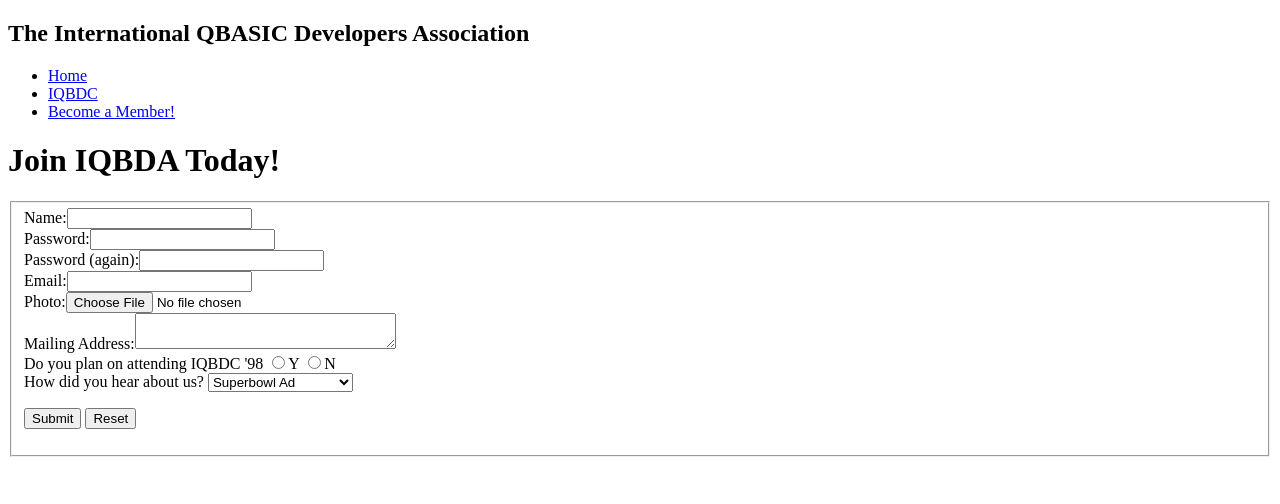
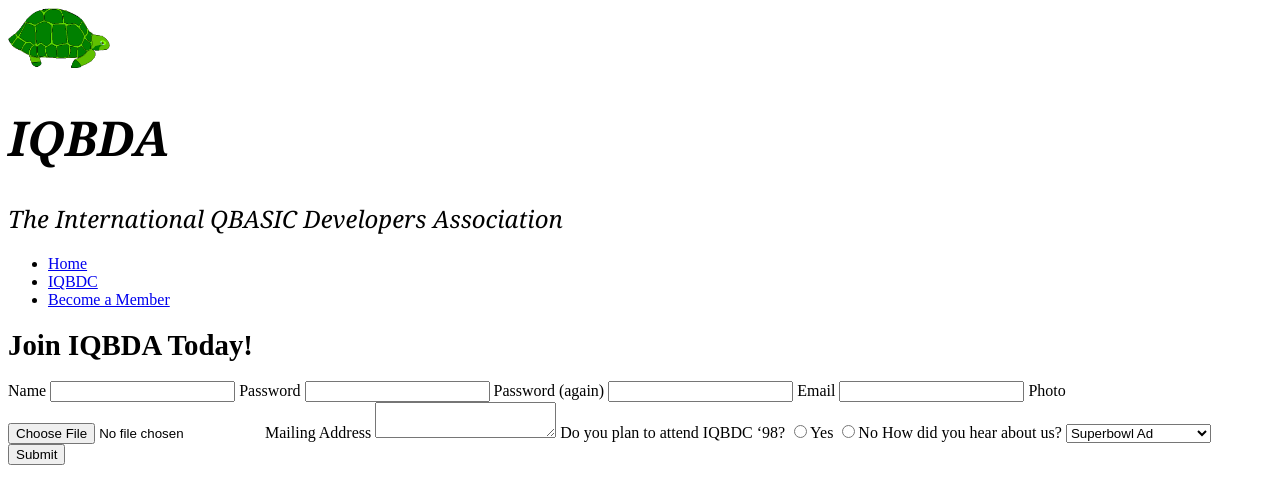
Before and after one commit to aperas/IQBDA, a plain HTML site: page member.html in a window 1280 px wide. Drawn offline with Linux system fonts and the light colour scheme.

Commit message:
Complete Session 6

```diff
--- /dev/null
+++ b/base.css
@@ -0,0 +1,17 @@
+#page-header {font-family: Georgia, Times, Serif; font-style: italic;}
+
+#page-header h1 {font-size: 3em; font-weight: bold;
+}
+
+#page-header h2 {font-size:1.5em; font-weight: 500;}
+
+#content h2{
+  font-family: Georgia, Times, Serif; font-size: 1.5em;font-weight: 500;}
+
+#content p{ font-family: Verenda, Helvetica, Arial, sans serif;font-size: 1em; font-weight: regular;
+
+}
+
+#page-title h1 {font-family Georgia, Times, Serif; font-size: 1.8em; font-weight: bold;
+
+}
--- a/member.html
+++ b/member.html
@@ -1,51 +1,66 @@
 <!DOCTYPE html>
 <html>
   <head>
-    <meta http-equiv="content-type" content="text/html; charset=UTF-8">
-    <title>New Memebers</title>
+    <meta charset="utf-8">
+    <title>Join IQBDA</title>
+    <link rel="stylesheet" type="text/css" href="base.css" media="screen" />
   </head>
   <body>
-  <header id="page-title">
-  <h2> The International QBASIC Developers Association</h2>
-   <div id="navbar">
-        <ul>
-
-          <li><a href="index.html">Home</a></li>
-
-          <li><a href="iqbdc.html">IQBDC</a> </li>
-
-          <li><a href="member.html">Become a Member!</a></li>
-        </ul>
-      </div>
-
-  <h1>Join IQBDA Today!</h1>
+    <div id="page-wrapper">
+      <header id="page-header">
+        <img width="102" height="60" src="Skittles.gif" alt="logo">
+        <h1>IQBDA</h1>
+        <h2>The International QBASIC Developers Association</h2>
       </header>
 
+      <nav id="navbar">
+        <ul>
+          <li>
+            <a href="index.html">Home</a>
+          </li>
+          <li>
+            <a href="iqbdc.html">IQBDC</a>
+          </li>
+          <li>
+            <a href="member.html">Become a Member</a>
+          </li>
+        </ul>
+      </nav>
+      <div id="content">
+        <header id="page-title"><h1>Join IQBDA Today!</h1></header>
         <form action="http://is-dsb.fairfield.edu/is135/iqbda-signup.php" method="post">
-<fieldset>
-<label for="field-name">Name:</label><input type="text" name="name" id="field-name"><br>
-<label for="field-password">Password:</label><input type="password" name="password" id="field-password"><br>
-<label for="field-password2">Password (again):</label><input type="password" name="password2" id="field-password2"><br>
-<label for="field-email">Email:</label><input type="email" name="email" id="field-email"><br>
-<label for="field-photo">Photo:</label><input type="file" name="Photo" id="field-photo"><br>
-<label for="field-mailaddress">Mailing Address:</label><textarea id="field-mailaddress" name="address" rows="2" cols="30"></textarea><br>
+          <label for="name-field">Name</label>
+          <input id="name-field" type="text" name="name">
 
-<label>Do you plan on attending IQBDC '98</label>
-<input type="radio" name="iqbdc98" value="Y" id="iqbdc98-Y"><label for="iqbdc98-Y">Y</label>
-<input type="radio" name="iqbdc98" value="N" id="iqbdc98-N"><label for="iqbdc98-N">N</label>
-<br>
+          <label for="pass-field">Password</label>
+          <input id="pass-field" type="password" name="pass">
 
-<label for="field-channel">How did you hear about us?</label>
-<select id="field-channel" name="channel">
+          <label for="pass2-field">Password (again)</label>
+          <input id="pass2-field" type="password" name="pass2">
+
+          <label for="email-field">Email</label>
+          <input id="email-field"type="email" name="email">
+
+          <label for="photo-field">Photo</label>
+          <input id="photo-field" type="file" name="photo">
+
+          <label for="address-field">Mailing Address</label>
+          <textarea id="address-field" name="address"></textarea>
+
+          <label>Do you plan to attend IQBDC ‘98?</label>
+          <input type="radio" name="iqbdc98" value="Y" id="iqbdc98-Y"><label for="iqbdc98-Y">Yes</label>
+          <input type="radio" name="iqbdc98" value="N" id="iqbdc98-N"><label for="iqbdc98-N">No</label>
+
+          <label for="channel-field">How did you hear about us?</label>
+          <select id="channel-field" name="channel">
             <option value="superbowl">Superbowl Ad</option>
             <option value="news">News Article</option>
             <option value="email">Email</option>
             <option value="flyover">Flyover at the Beach</option>
-</select><br>
-<p><input type="submit"> <input type="reset"></p>
-</fieldset>
+          </select>
+          <input type="submit">
         </form>
-
+      </div>
+    </div>
   </body>
-
 </html>
```
Also changed, not shown: index.html (+22 -28 lines), iqbdc.html (+43 -94 lines). Lines whose indentation alone changed are shown as unchanged.
